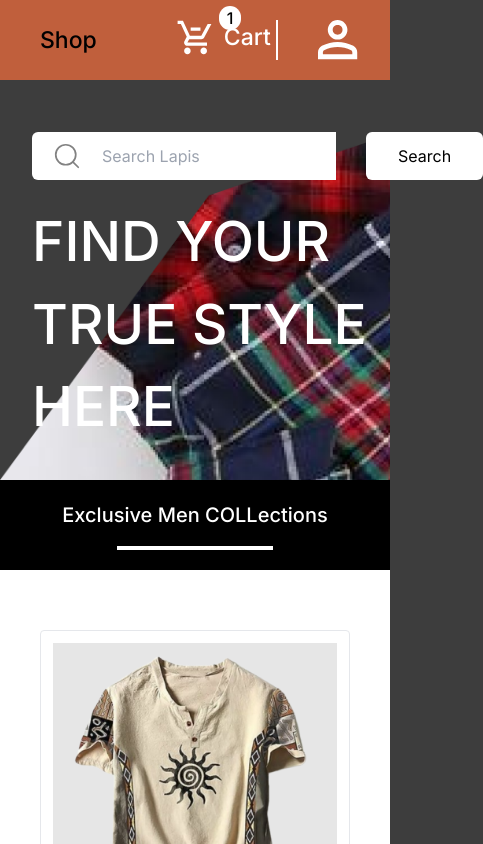
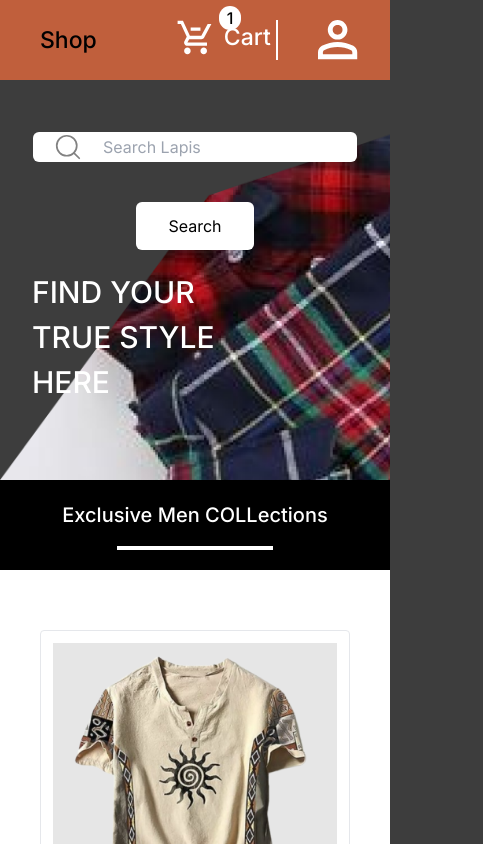
Before and after one commit to PerpetualOgechi/hng-stage2, a Next.js app: page / in a window 390 px wide. Shown: the top 844 px of the page, 483 px wide, since content can reach past the window. Built offline with nearby package versions, Linux system fonts and the light colour scheme.

Commit message:
response

```diff
--- a/components/home/hero/Hero.jsx
+++ b/components/home/hero/Hero.jsx
@@ -12,7 +12,7 @@ const Hero = () => {
                 }} >
 
 
-                    <div className='flex mx-auto pt-8 px-8 gap-10 my-5 w-full'>
+                    <div className='flex  flex-col items-center mx-auto pt-8 px-8 gap-10 my-5 w-full md:flex-row'>
                         <div className='flex bg-white rounded-md items-center gap-5  px-5'>
                             <img src="search.svg" alt="" width={30} />
                             <input type="text" placeholder='Search Lapis' className='h-full' />
@@ -22,7 +22,7 @@ const Hero = () => {
                         </div>
                     </div>
                     <div className='pl-8'>
-                        <h1 className='text-[55px] text-[#fff] font-medium'>FIND YOUR  <br />TRUE  STYLE <br /> HERE</h1>
+                        <h1 className='text-[30px] text-[#fff] font-medium md:text-[55px]'>FIND YOUR  <br />TRUE  STYLE <br /> HERE</h1>
 
                     </div>
                 </div>
```
